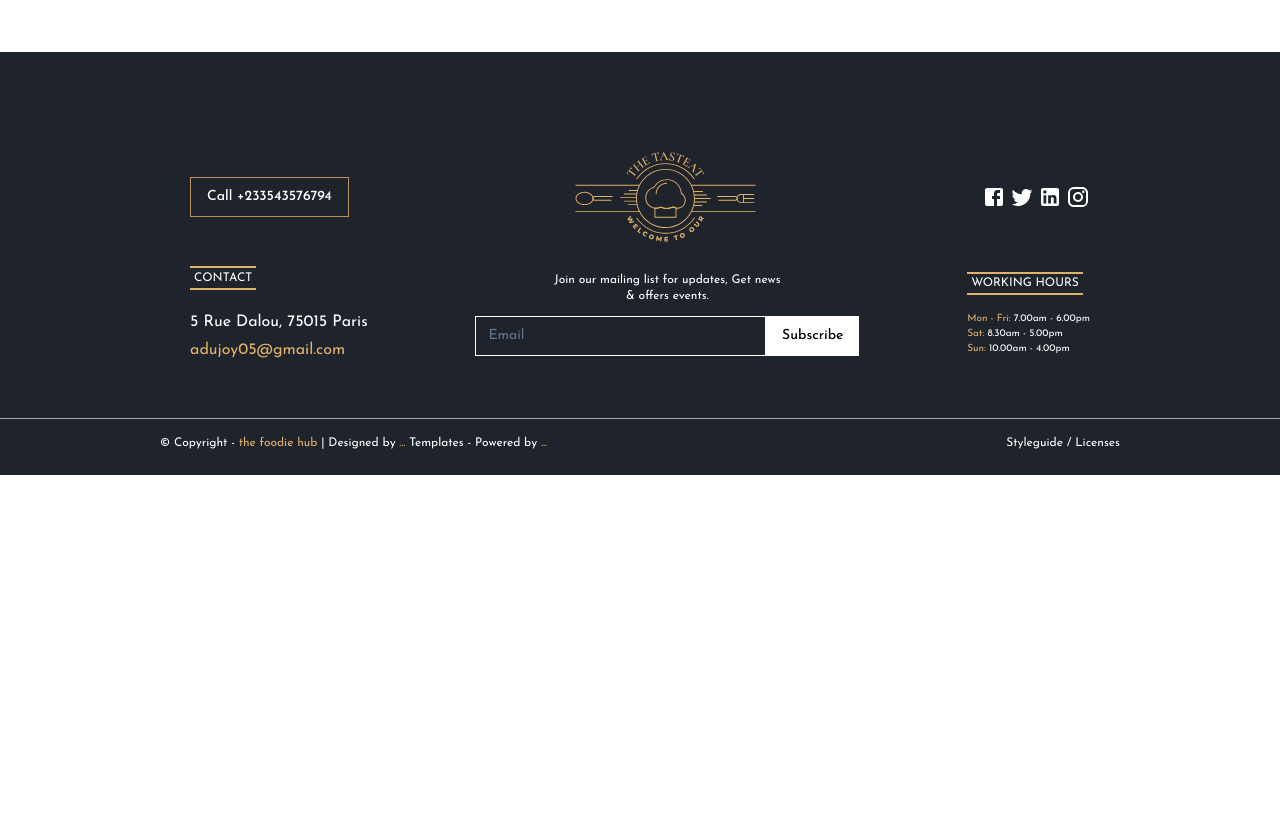
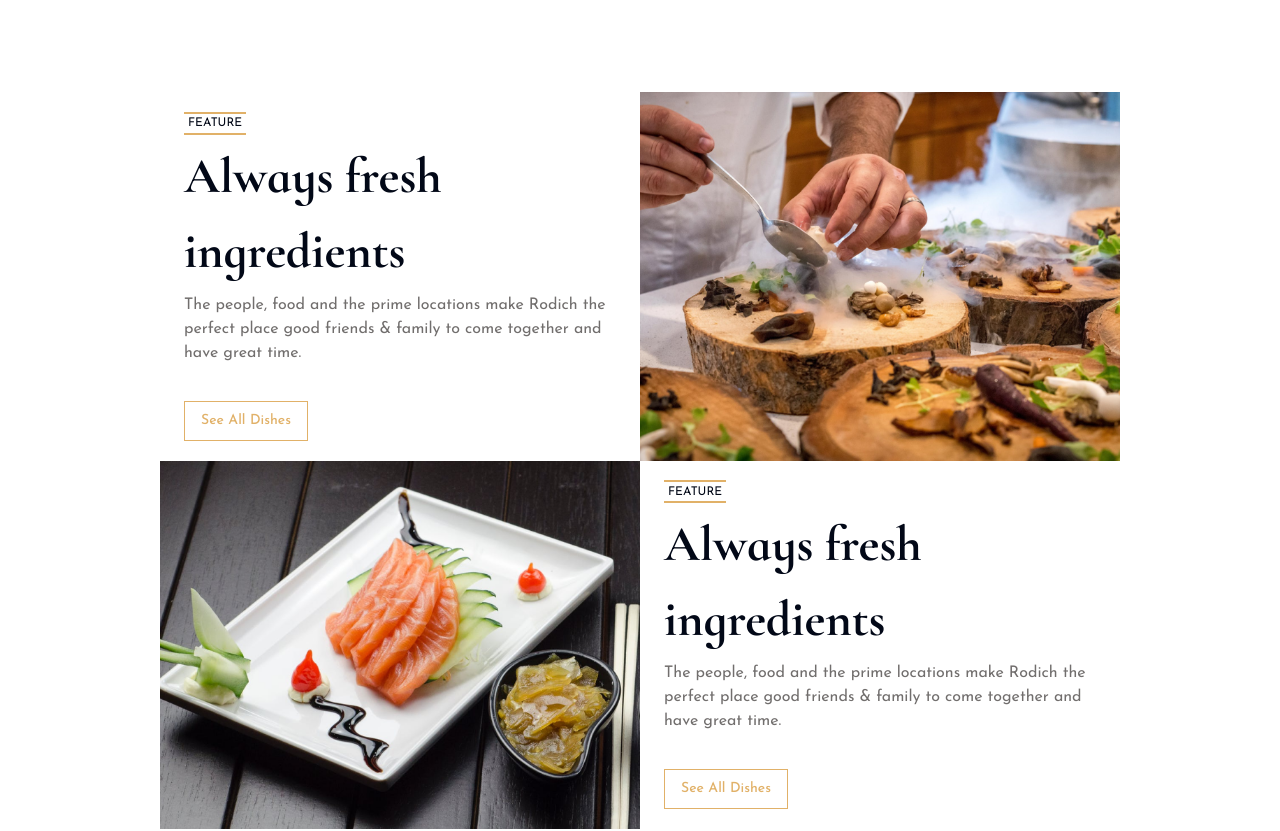
Before and after one commit to Joylinton04/The-foodie-hub, a React (Vite) app: page /gallery in a window 1280 px wide. Shown: the part 1000-1831 px from the top of the page. Before the commit the page ends 1475 px from the top, so only its background shows below. Built offline with nearby package versions, Linux system fonts and the light colour scheme.

Commit message:
added few components

```diff
--- a/src/pages/Gallery.tsx
+++ b/src/pages/Gallery.tsx
@@ -1,5 +1,8 @@
 import Gall from "@/components/Gallery";
 import Header from "@/components/Header";
+import feature1 from '../assets/gallery/feature-image1.png'
+import feature2 from '../assets/gallery/feature-image2.png'
+import { Button } from "@/components/ui/button";
 
 const Gallery = () => {
   return (
@@ -7,6 +10,39 @@ const Gallery = () => {
         <Header title="Gallery" />
       {/* section 1 */}
       <Gall/>
+
+      {/* section 2 */}
+      <div className="flex justify-center items-center mt-20 ssm:mt-6">
+        <div className="wid xl:max-w-[1124px] flex flex-col">
+          <div className="flex justify-between ssm:flex-col">
+            <div className="flex flex-col gap-1 w-1/2 justify-center px-6 mdd:py-6 ssm:w-full">
+                <div className="w-max border-y-2 border-highl uppercase px-1 py-[0.1rem] text-xs">
+                  feature
+                </div>
+                <div className="font-bold font-Heading text-[50px]">Always fresh ingredients</div>
+                <div className="text-textSofter">The people, food and the prime locations make Rodich the perfect place good friends & family to come together and have great time.</div>
+                <Button className="mt-8 bg-transparent w-max text-highl border border-highl capitalize px-4   py-2 text-sm hover:scale-105 duration-500 rounded-none">
+                  See all dishes
+                </Button>
+            </div>
+            <div className="ssm:w-full w-1/2"><img src={feature1} className="w-full h-full"/></div>
+          </div>
+          <div className="flex justify-between flex-row-reverse ssm:flex-col">
+            <div className="flex flex-col gap-1 w-1/2 justify-center px-6 mdd:py-6 ssm:w-full">
+                <div className="w-max border-y-2 border-highl uppercase px-1 py-[0.1rem] text-xs">
+                  feature
+                </div>
+                <div className="font-bold font-Heading text-[50px]">Always fresh ingredients</div>
+                <div className="text-textSofter">The people, food and the prime locations make Rodich the perfect place good friends & family to come together and have great time.</div>
+                <Button className="mt-8 bg-transparent w-max text-highl border border-highl capitalize px-4   py-2 text-sm hover:scale-105 duration-500 rounded-none">
+                  See all dishes
+                </Button>
+            </div>
+            <div className="ssm:w-full w-1/2"><img src={feature2} className="w-full h-full"/></div>
+          </div>
+          {/* <div></div> */}
+        </div>
+      </div>
     </div>
   )
 }
```
Also changed, not shown: src/assets/gallery/feature-image1.png (added), src/assets/gallery/feature-image2.png (added).
